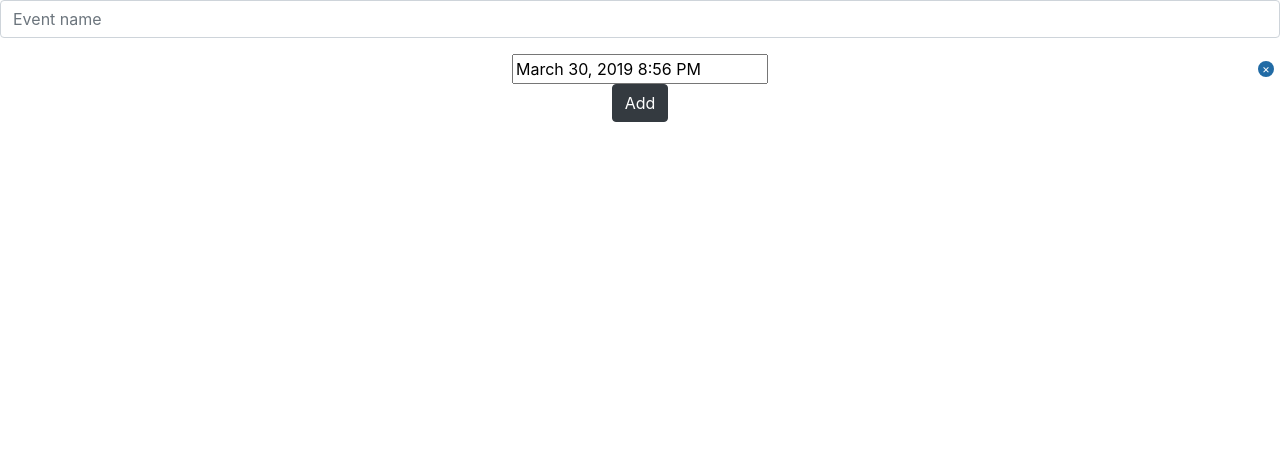
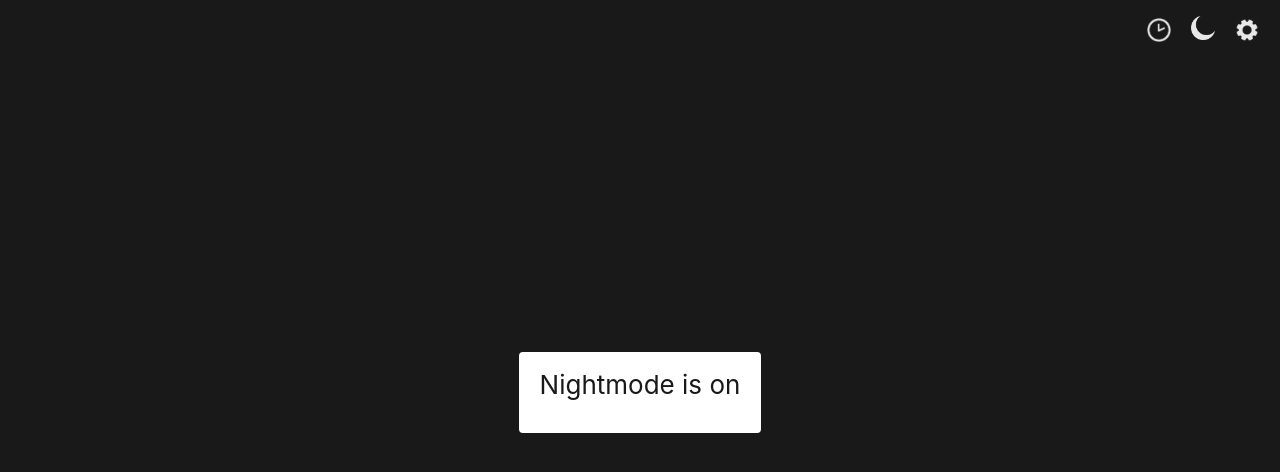
Before and after one commit to ppoppler/Timebomb, a React (Create React App) app in the folder timebomb/: page / in a window 1280 px wide. Shown: the top 472 px of the page. Built offline with nearby package versions, Linux system fonts and the light colour scheme.

Commit message:
Fix App.js problem

```diff
--- a/timebomb/src/App.js
+++ b/timebomb/src/App.js
@@ -1,7 +1,6 @@
 import React, { Component } from 'react';
 import logo from './logo.svg';
-import HomePage from './HomePage';
-import AddC from './Components/AddCounter';
+import HomePage from './components/HomePage';
 import './App.css';
 
 
@@ -9,9 +8,7 @@ class App extends Component {
   render() {
     return (
       <div className="App">
-        <header className="App-header">
-          <AddC/>
-        </header>
+          <HomePage/>
       </div>
     );
   }
```
